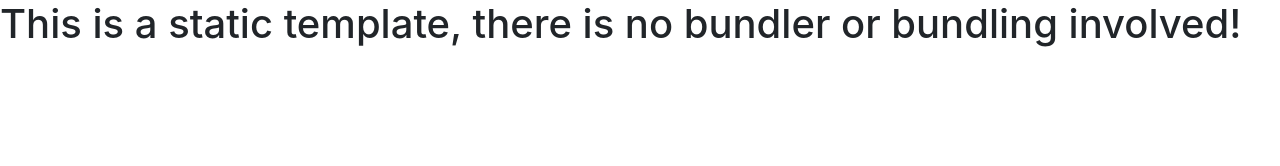
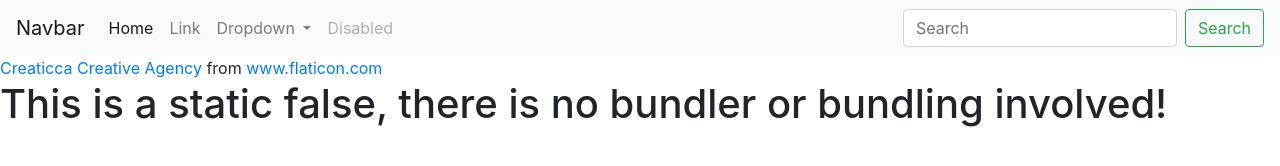
Before and after one commit to aaronbarack/Portfolio, a website: page index.html in a window 1280 px wide. Drawn offline with nearby package versions, Linux system fonts and the light colour scheme.

Commit message:
portfolio
EEE

```diff
--- a/index.html
+++ b/index.html
@@ -13,8 +13,79 @@
     />
   </head>
   <body>
+    <header>
+      <nav class="navbar navbar-expand-lg navbar-light bg-light">
+        <a class="navbar-brand" href="#">Navbar</a>
+        <button
+          class="navbar-toggler"
+          type="button"
+          data-toggle="collapse"
+          data-target="#navbarSupportedContent"
+          aria-controls="navbarSupportedContent"
+          aria-expanded="false"
+          aria-label="Toggle navigation"
+        >
+          <span class="navbar-toggler-icon"></span>
+        </button>
+
+        <div class="collapse navbar-collapse" id="navbarSupportedContent">
+          <ul class="navbar-nav mr-auto">
+            <li class="nav-item active">
+              <a class="nav-link" href="#"
+                >Home <span class="sr-only">(current)</span></a
+              >
+            </li>
+            <li class="nav-item">
+              <a class="nav-link" href="#">Link</a>
+            </li>
+            <li class="nav-item dropdown">
+              <a
+                class="nav-link dropdown-toggle"
+                href="#"
+                id="navbarDropdown"
+                role="button"
+                data-toggle="dropdown"
+                aria-haspopup="true"
+                aria-expanded="false"
+              >
+                Dropdown
+              </a>
+              <div class="dropdown-menu" aria-labelledby="navbarDropdown">
+                <a class="dropdown-item" href="#">Action</a>
+                <a class="dropdown-item" href="#">Another action</a>
+                <div class="dropdown-divider"></div>
+                <a class="dropdown-item" href="#">Something else here</a>
+              </div>
+            </li>
+            <li class="nav-item">
+              <a class="nav-link disabled" href="#">Disabled</a>
+            </li>
+          </ul>
+          <form class="form-inline my-2 my-lg-0">
+            <input
+              class="form-control mr-sm-2"
+              type="search"
+              placeholder="Search"
+              aria-label="Search"
+            />
+            <button class="btn btn-outline-success my-2 my-sm-0" type="submit">
+              Search
+            </button>
+          </form>
+        </div>
+      </nav>
+    </header>
+    <main></main>
+    <a
+      href="https://www.flaticon.com/authors/creaticca-creative-agency"
+      title="Creaticca Creative Agency"
+      >Creaticca Creative Agency</a
+    >
+    from
+    <a href="https://www.flaticon.com/" title="Flaticon"> www.flaticon.com</a>
+    <footer></footer>
     <h1>
-      This is a static template, there is no bundler or bundling involved!
+      This is a static false, there is no bundler or bundling involved!
     </h1>
   </body>
 </html>
--- a/package.json
+++ b/package.json
@@ -1,5 +1,5 @@
 {
-  "name": "portfolio",
+  "name": "portfolios",
   "version": "1.0.0",
   "description": "",
   "main": "index.html",
```
